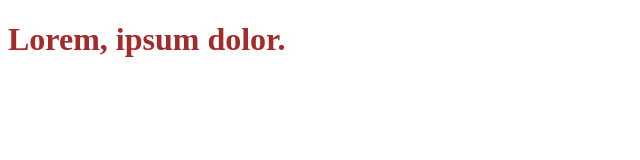
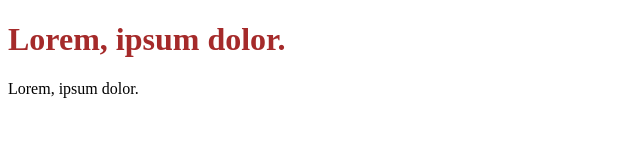
Before and after one commit to Pavel-Korbman/-JavaScript_2, a plain HTML site: page 1_Lect/index.html in a window 1280 px wide. Shown: the whole page, without its empty margins (0-640 px from the left). Drawn offline with Linux system fonts and the light colour scheme.

Commit message:
1 лекция

```diff
--- a/1_Lect/index.html
+++ b/1_Lect/index.html
@@ -1,14 +1,19 @@
 <!DOCTYPE html>
 <html lang="en">
+
 <head>
     <meta charset="UTF-8">
     <meta name="viewport" content="width=device-width, initial-scale=1.0">
     <title>Document</title>
     <link rel="stylesheet" href="style.css">
 </head>
+
 <body>
-  <h1>Lorem, ipsum dolor.</h1>
+    <h1 class="title">Lorem, ipsum dolor.</h1>
+    <p class="text">Lorem, ipsum dolor.</p>
 
-<script src="scrypt.js"></script>
+
+    <script src="scrypt.js"></script>
 </body>
+
 </html>
```
